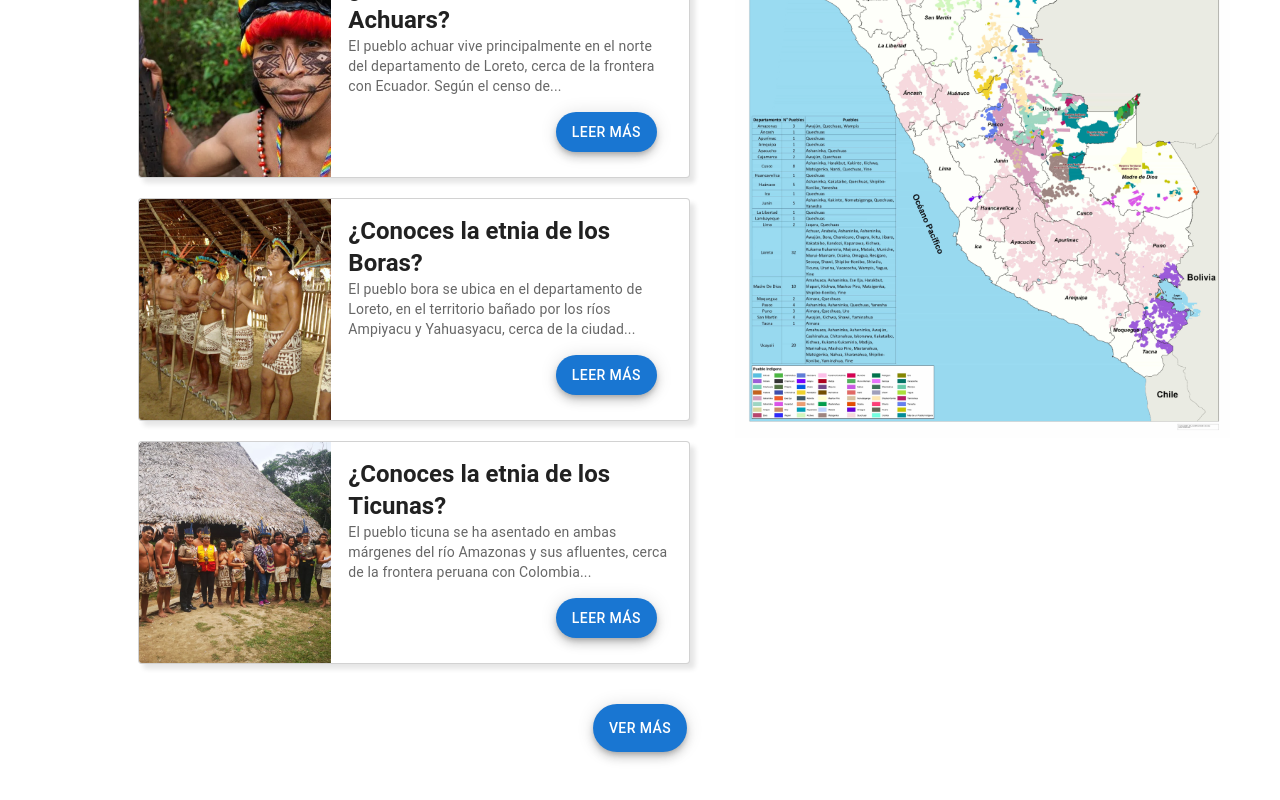
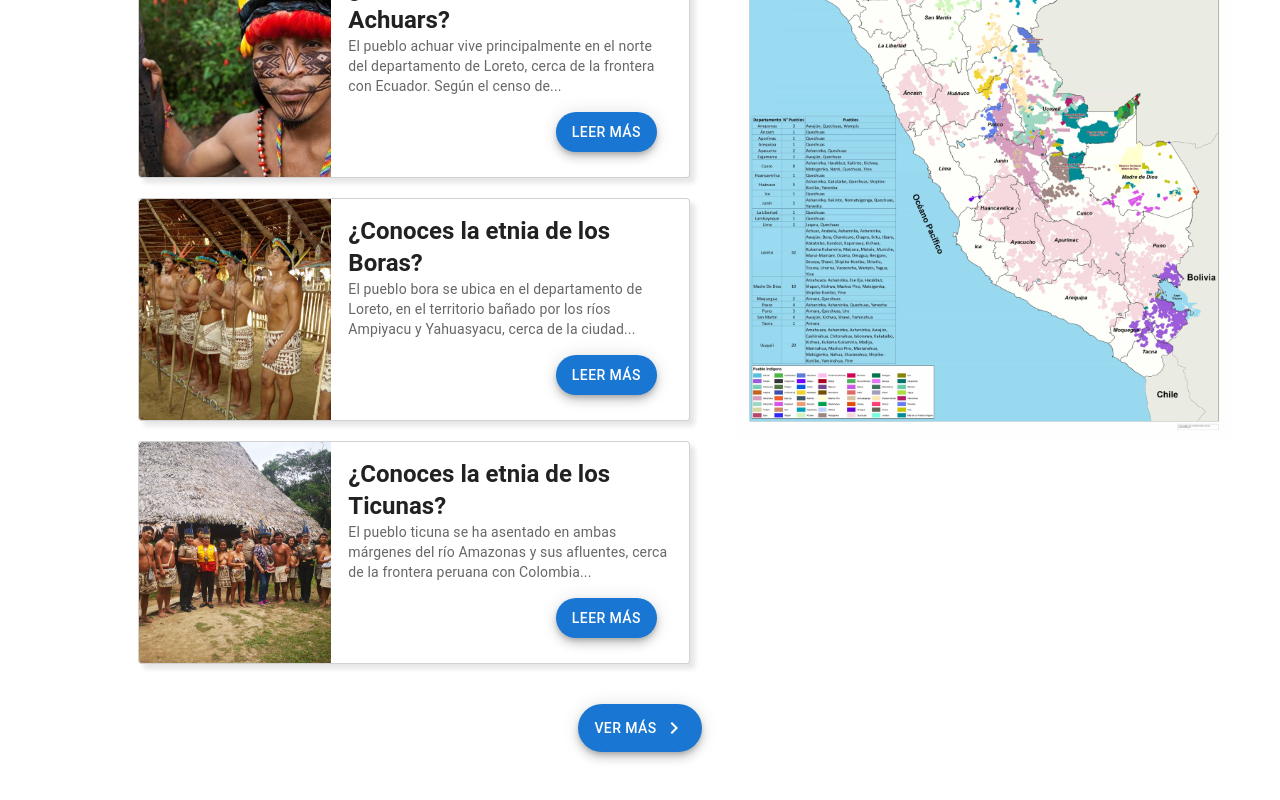
Before and after one commit to Danny-da/new-Amazonia, a React (Create React App) app: page / in a window 1280 px wide. Shown: the part 893-1693 px from the top of the page. Built offline with nearby package versions, Linux system fonts and the light colour scheme; the HTML template or start-up script is replaced by a standard one.

Commit message:
agregue icono

```diff
--- a/src/components/body.js
+++ b/src/components/body.js
@@ -1,6 +1,7 @@
 import React from 'react';
 import './estilo.css';
 import { Card, CardContent, Grid, CardMedia, Typography, Fab, Box } from '@mui/material';
+import ChevronRightIcon from '@mui/icons-material/ChevronRight';
 import img1 from '../images/card.png'
 import img2 from '../images/card2.png'
 import img3 from '../images/card 3.png'
@@ -84,10 +85,12 @@ const Body = () => {
 
       <img src={map} alt="Logo de Amazonía" style={{ width: '68%', marginLeft: "45%", marginTop: '-100%' }} />
       <Box mt={2} style={{ textAlign: 'center' }}>
-        <Fab variant="extended" color="primary">
+        <Fab variant="extended" color="primary" aria-label="show more" >
           Ver más
+          <ChevronRightIcon fontSize= "medium" style={{marginLeft: '5px' }} />
         </Fab>
       </Box>
+      <div/>
     </div>
   );
 };
```
